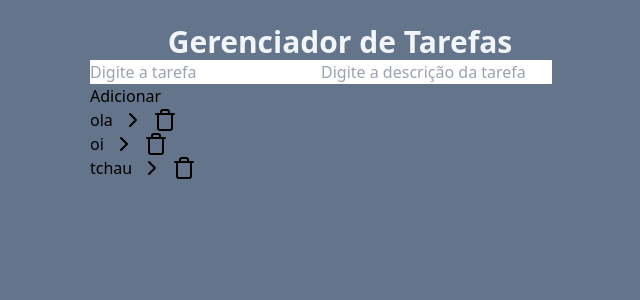
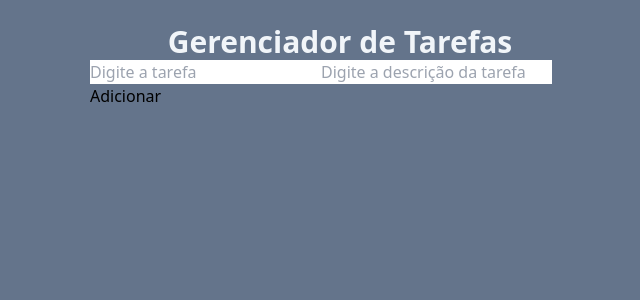
Before and after one commit to gabrielwondracek/estudoReact, a React (Vite) app: page / in a window 1280 px wide. Shown: the top 300 px of the page, without its empty margins (300-940 px from the left). Built offline with nearby package versions, Linux system fonts and the light colour scheme.

Commit message:
Aprendi e apliquei o localStorage para não "perder" tarefas quando o navegador recarregar

```diff
--- a/src/App.jsx
+++ b/src/App.jsx
@@ -1,29 +1,10 @@
-import { useState } from "react";
+import { useEffect, useState } from "react";
 import AddTasks from "./AddTasks";
 import Tasks from "./Tasks";
 import {v4} from "uuid";
 
 function App() {
-  const [tasks, setTasks] = useState([
-    {
-      id: 1,
-      title: "ola",
-      description: "teste",
-      isCompleted: false,
-    },
-    {
-      id: 2,
-      title: "oi",
-      description: "teste",
-      isCompleted: false,
-    },
-    {
-      id: 3,
-      title: "tchau",
-      description: "teste",
-      isCompleted: false,
-    },
-  ]);
+  const [tasks, setTasks] = useState(JSON.parse(localStorage.getItem("tasks")) || []);
 
   function onTaskClick(taskId) {
     const newTasks = tasks.map((task) => {
@@ -52,6 +33,10 @@ function App() {
     setTasks([...tasks, newTask]);
   }
 
+  useEffect(() => {
+    localStorage.setItem("tasks", JSON.stringify(tasks));
+  }, [tasks])
+
   return (
     <div className="w-screen h-screen bg-slate-500 flex justify-center p-6">
       <div className="w-[500px] ">
--- a/src/pages/TaskPage.jsx
+++ b/src/pages/TaskPage.jsx
@@ -1,11 +1,14 @@
-import { useSearchParams } from 'react-router-dom';
+import { ChevronsLeftIcon } from 'lucide-react';
+import { useNavigate, useSearchParams } from 'react-router-dom';
 
 function TaskPage() {
+    const navigate = useNavigate();
     const [searchParams] = useSearchParams();
     const title = searchParams.get('title');
     const description = searchParams.get('description');
   return (
     <div>
+        <button onClick={() => navigate(-1)}><ChevronsLeftIcon/></button>
         <h1>{title}</h1>
         <p>{description}</p>
     </div>);
```
